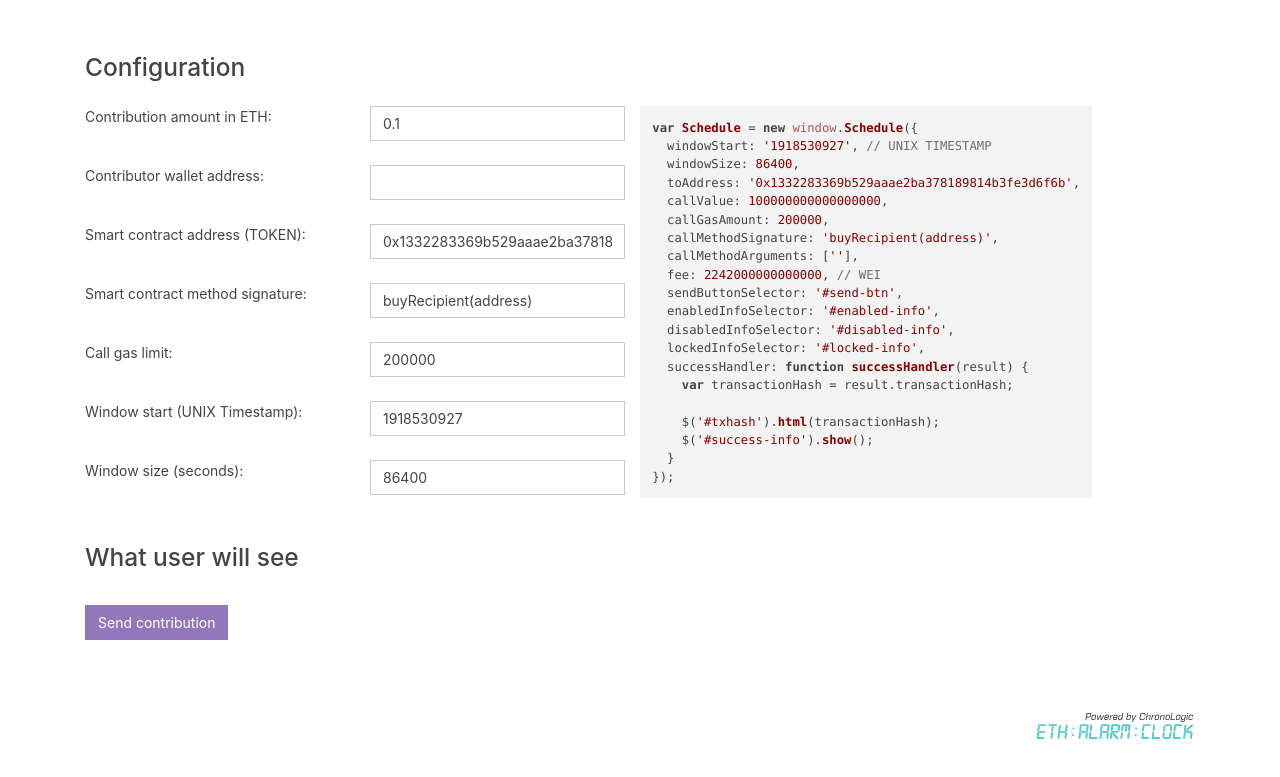
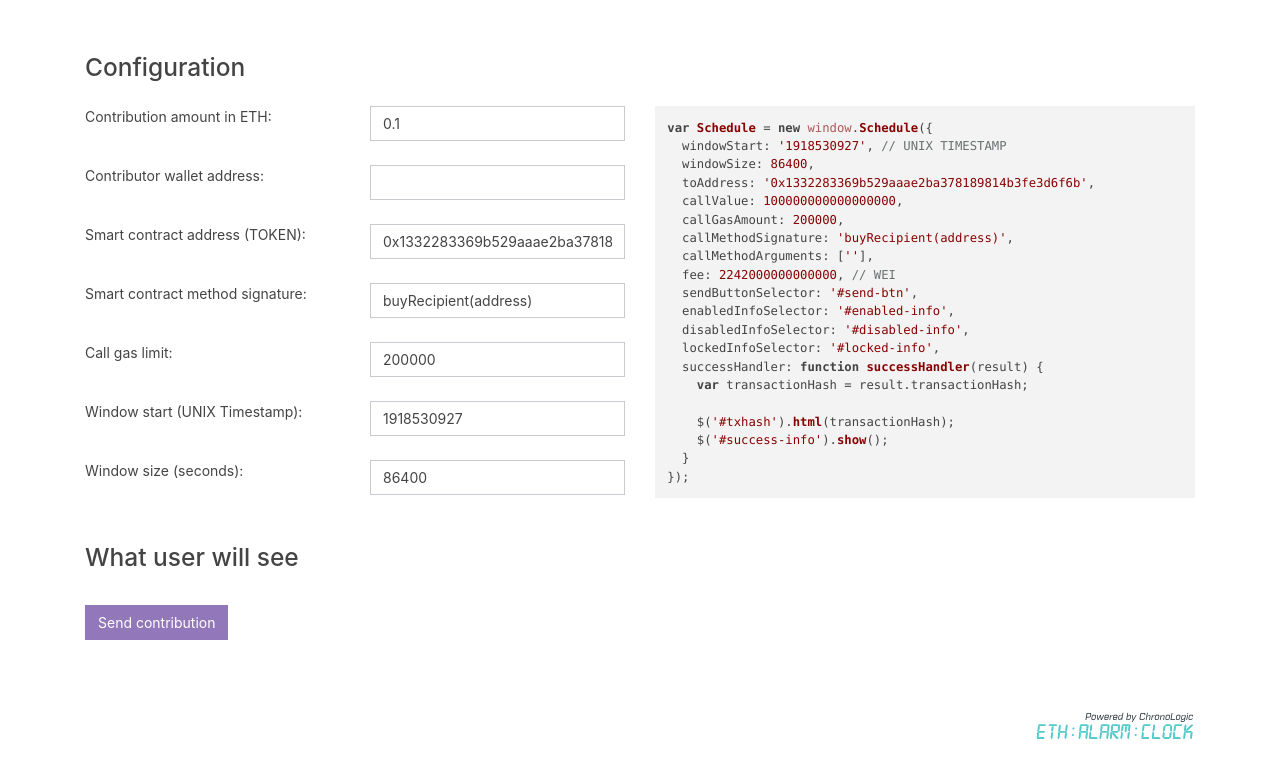
Before and after one commit to chronologic/eac-ico-starter, a website: page demo/index.html in a window 1280 px wide. Shown: the part 93-870 px from the top of the page. Drawn offline with nearby package versions, Linux system fonts and the light colour scheme; a script that the page names is missing; files whose address does not match are found by name.

Commit message:
Update demo.

```diff
--- a/demo/index.html
+++ b/demo/index.html
@@ -33,7 +33,7 @@
       </div>
     </div>
 
-    <div class="row mt-5">
+    <div class="row mt-5 pb-3">
       <div class="col">
         <h3>Configuration</h3>
       </div>
@@ -41,7 +41,7 @@
 
     <div class="row">
       <div class="col-lg-6">
-        <div class="row mt-3">
+        <div class="row">
           <div class="col">
             Contribution amount in ETH:
           </div>
@@ -130,9 +130,7 @@
 
       </div>
       <div class="col-lg-6">
-        <div class="row mt-3">
-          <pre><code class="javascript" id="usage-code-output"></code></pre>
-        </div>
+        <pre><code class="javascript" id="usage-code-output"></code></pre>
       </div>
     </div>
     <div class="row mt-5 pb-5">
```
